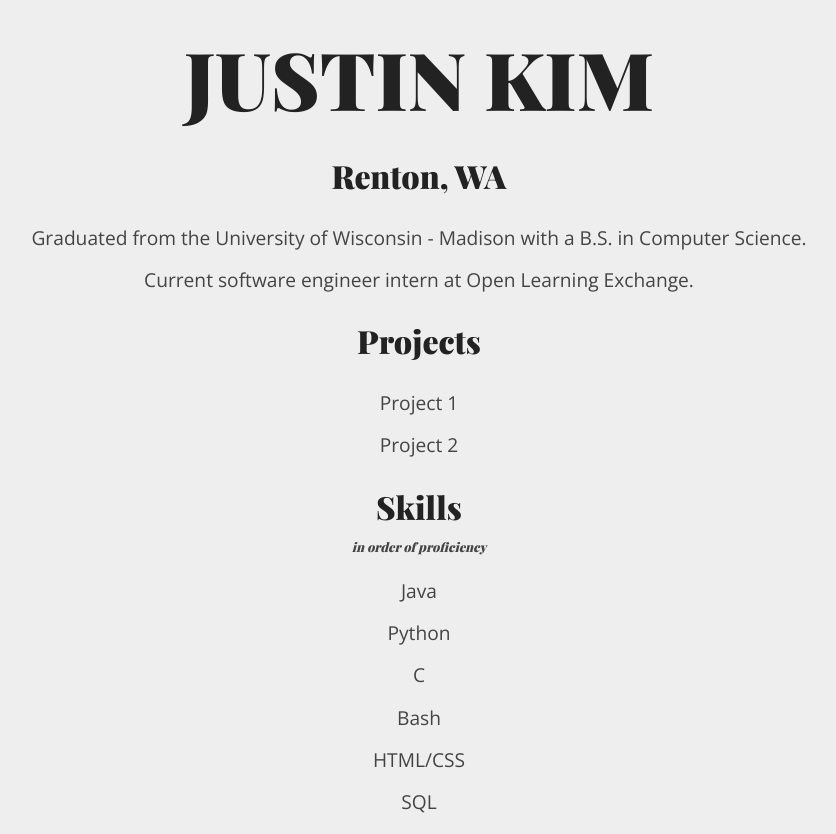
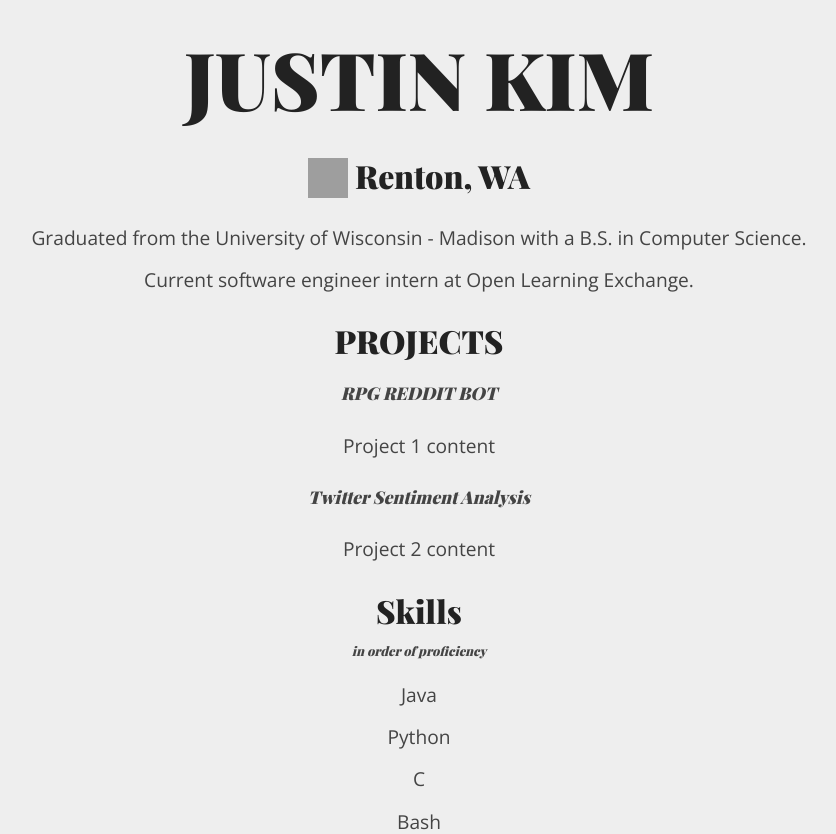
Before and after one commit to kjong/personal-site, a Flask app: page / in a window 1280 px wide. Shown: the top 834 px of the page, without its empty margins (221-1057 px from the left). Run offline with Flask 2, Linux system fonts and the light colour scheme; some web fonts are replaced; grey boxes are pictures that could not be loaded.

Commit message:
add location pin, update projects section

```diff
--- a/app/static/style.css
+++ b/app/static/style.css
@@ -54,6 +54,10 @@ p {
     line-height: 2.2em;
 }
 
+.image {
+    vertical-align: bottom;
+}
+
 .socials {
     margin-top: 3.5em;
 }
--- a/app/templates/home.html
+++ b/app/templates/home.html
@@ -11,19 +11,28 @@
 {% block content %}
     <h1>JUSTIN KIM</h1>
     <h2>
-        <!-- <img
-            src="pin.svg"
-            alt="location" /> -->
+        <img
+            class="image"
+            src="../static/pin.svg"
+            alt="pin"
+            height="40"
+            width="40" />
         Renton, WA</h2>
-    <P>
+    <p>
         Graduated from the University of Wisconsin - Madison with a B.S. in Computer Science.<br />
         Current software engineer intern at Open Learning Exchange.<br />
-    </P>
+    </p>
 
-    <h2>Projects</h2>
+    <h2>PROJECTS</h2>
+
+    <h3>RPG REDDIT BOT</h3>
     <p>
-        Project 1<br />
-        Project 2<br />
+        Project 1 content<br />
+    </p>
+
+    <h3>Twitter Sentiment Analysis</h3>
+    <p>
+        Project 2 content<br />
     </p>
 
     <h2>Skills</h2>
```
